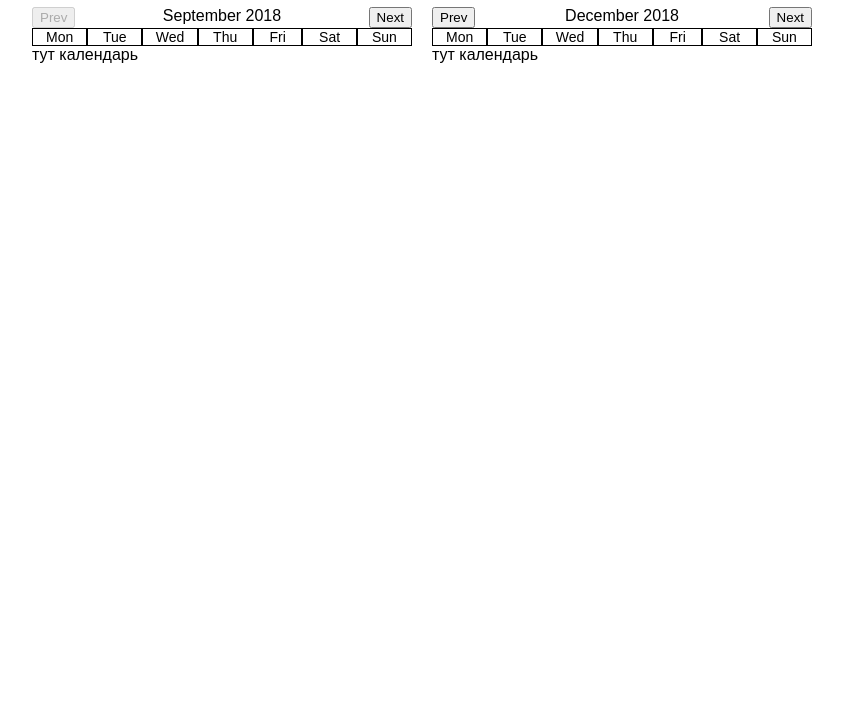
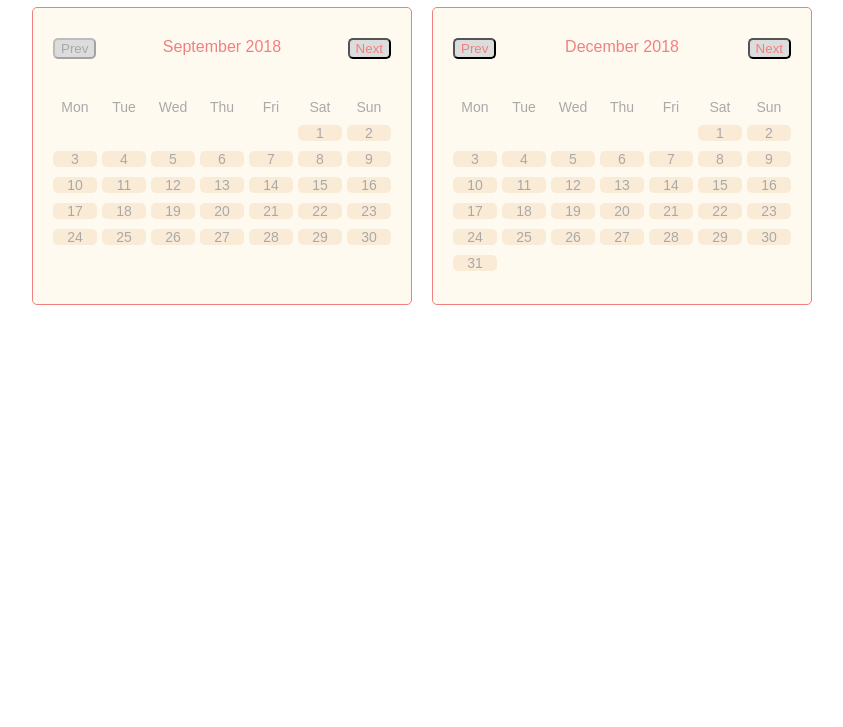
Before and after one commit to vivisanko/date-picker, a React app: page / in a window 1280 px wide. Shown: the part 73-800 px from the top of the page, without its empty margins (218-1061 px from the left). Built offline with nearby package versions, Linux system fonts and the light colour scheme.

Commit message:
feat: some components

```diff
--- a/src/components/App/index.js
+++ b/src/components/App/index.js
@@ -24,8 +24,6 @@ class App extends PureComponent {
 
 
     componentWillMount(){
-        console.log('mounted');
-        console.log('this.state',this.state);
         this.createEndPeriod("start", this.state.maxIntervalInMonth, "end");
         this.createEndPeriod("start", 0, "startingCurrent");
         this.createEndPeriod("start", this.state.defaultIntervalInMonth, "endingCurrent");
@@ -35,7 +33,6 @@ class App extends PureComponent {
 
 
     render(){
-        console.log('this.state',this.state);
     return (
         <div className="app">
             <div className="app__dateBox">
@@ -54,12 +51,7 @@ class App extends PureComponent {
   createEndPeriod = (start,interval,change)=>{
       let startMonth = this.state[start].getMonth();
       let newState = new Date( this.state[start]);
-      console.log('newState before',newState);
-
-    //   newState.setMonth(startMonth + this.state[interval]);
-    newState.setMonth(startMonth + interval);
-
-    console.log('newState',newState);
+        newState.setMonth(startMonth + interval);
 
     this.setState({
         [change]: newState
--- a/src/components/App/style.css
+++ b/src/components/App/style.css
@@ -1,13 +1,15 @@
 
 .app {
+color: darkgray;
+}
 
-}
+
 .app__dateBox {
   margin: auto;
   max-width: 800px;
  display:flex;
  flex-direction: row;
- align-items: center;
+ align-items: flex-start;
  justify-content: center;
  flex-wrap: wrap;
 }
--- a/src/components/AppStageDate/index.js
+++ b/src/components/AppStageDate/index.js
@@ -2,7 +2,8 @@ import React, {Component, PureComponent} from 'react';
 import MonthlyCalendar from '../MonthlyCalendar';
 import './style.css';
 
-class AppStageDate extends Component {
+
+class AppStageDate extends PureComponent {
    constructor(props){
        super(props)
 
@@ -10,7 +11,6 @@ class AppStageDate extends Component {
             months: ["January", "February", "March", "April", "May", "June", "July", "August", "September", "October", "November", "December"],
             selectedPeriod: null,
             selectedDate: null,
-
         }
     this.defaultSelectedPeriod = this.defaultSelectedPeriod.bind(this);
 
@@ -19,13 +19,10 @@ class AppStageDate extends Component {
     componentWillMount(){
         this.defaultSelectedPeriod();
         this.defaultSelectedDate();
+        }
 
-
+    componentDidMount() {
     }
-    // componentDidMount() {
-    //     // this.interval = setInterval(() => this.defaultSelectedPeriod(), 1000);
-    //    this.defaultSelectedPeriod();
-    //   }
 
     // shouldComponentUpdate(nextProps, nextState){
     //     return this.state.isOpen !== nextState.isOpen
@@ -35,7 +32,6 @@ class AppStageDate extends Component {
 
     render(){
         const {start, end, current} = this.props;
-        console.log('props',this.props);
 
         // const body = this.state.isOpen && <section>{article.text}</section>
 
@@ -44,29 +40,31 @@ class AppStageDate extends Component {
             <div className="appStageDate__selectPeriod">
               <button className="appStageDate__changePeriod"
                id="previous"
+               ref="previous"
                onClick={this.handleClick}
-               disabled={this.props.current.getMonth()===this.props.start.getMonth() && this.props.current.getFullYear()===this.props.start.getFullYear()}>
+               disabled={this.state.selectedDate.getMonth()===this.props.start.getMonth() && this.state.selectedDate.getFullYear()===this.props.start.getFullYear()}
+               >
                  Prev
               </button>
               <div className="appStageDate__periodInfo">{this.state.selectedPeriod}</div>
               <button className="appStageDate__changePeriod"
                id="next"
+               ref="next"
                 onClick={this.handleClick}
-                disabled={this.props.current.getMonth()===this.props.end.getMonth() && this.props.current.getFullYear()===this.props.end.getFullYear()}>
+                disabled={this.state.selectedDate.getMonth()===this.props.end.getMonth() && this.state.selectedDate.getFullYear()===this.props.end.getFullYear()}
+                >
                 Next
               </button>
            </div>
 
            <div className="appStageDate__monthlyCalendar">
-           <MonthlyCalendar/>
-           тут календарь</div>
+           <MonthlyCalendar period={this.state.selectedDate}/>
+           </div>
         </div>
         )
     }
 
     defaultSelectedPeriod=()=> {
-        console.log('this.state AppStageDate',this.state);
-        console.log('this.props AppStageDate',this.props);
         this.setState({
              selectedPeriod: `${this.state.months[new Date(this.props.current).getMonth()]} ${new Date(this.props.current).getFullYear()}`
            });
@@ -80,7 +78,6 @@ class AppStageDate extends Component {
 
     handleClick = (event) => {
         let step =  (event.target.id==='next')? 1 : -1;
-        console.log('step',step);
     //  это функция CreateendPeriod из родителя, как ее унифицировать и передать ребенку???
         let startMonth = this.state.selectedDate.getMonth();
         let newState = new Date( this.state.selectedDate);
@@ -93,14 +90,19 @@ class AppStageDate extends Component {
       })
 
         this.setState({
-            selectedPeriod: `${this.state.months[new Date(newState).getMonth()]} ${new Date(newState).getFullYear()}`
+         selectedPeriod: `${this.state.months[new Date(newState).getMonth()]} ${new Date(newState).getFullYear()}`
           });
-
-
-
 
     }
 
+    isDisableStyle=(isDisabled)=>{
+        console.log('isDisabled',this.refs[isDisabled]);
+
+        if(isDisabled){
+            return {cursor:'no-drop'}
+        }
+        return {}
+    }
 }
 
 export default AppStageDate;
--- a/src/components/AppStageDate/style.css
+++ b/src/components/AppStageDate/style.css
@@ -1,5 +1,9 @@
 
 .appStageDate__box {
+  background-color: floralwhite;
+  border-radius: 5px;
+  padding: 20px;
+  border: 1px solid lightcoral;
 }
 
 .appStageDate__selectPeriod {
@@ -7,9 +11,20 @@
   flex-wrap: nowrap;
   flex-direction: row;
   justify-content: space-between;
-
+  padding: 10px 0 35px;
 }
 
 .appStageDate__periodInfo {
   display: inline-block;
+  color: lightcoral;
 }
+
+.appStageDate__changePeriod {
+  background-color: gainsboro;
+  color: lightcoral;
+  border-radius: 5px;
+  cursor: pointer;
+}
+.appStageDate__changePeriod:disabled{
+  color: inherit;
+}
--- a/src/components/MonthlyCalendar/index.js
+++ b/src/components/MonthlyCalendar/index.js
@@ -7,26 +7,126 @@ class MonthlyCalendar extends PureComponent {
 
     this.state = {
             weekDays: ["Monday", "Tuesday", "Wednesday", "Thursday", "Friday", "Saturday", "Sunday"],
+            monthDays: [],
+            userDate: null,
+            userDay:null,
+            samePeriod: false,
         }
 
+    // this.determineNumberDaysInMonth = this.determineNumberDaysInMonth.bind(this);
+    // this.determineStartWeekDay = this.determineStartWeekDay.bind(this);
+    this.createMonthDays = this.createMonthDays.bind(this)
+    this.findOutIsTheSamePeriod = this.findOutIsTheSamePeriod.bind(this)
     }
 
+    componentWillMount(){
+        this.createMonthDays();
+    }
+
+    componentWillReceiveProps(){
+        this.createMonthDays();
+        this.findOutIsTheSamePeriod();
+    }
+
+
     render(){
-        const week = this.state.weekDays.map((day, index) =>
-           <div key={index} className="monthlyCalendar__weekDays">
-          {day.slice(0,3)}
-           </div>
+        const weekDaysName = this.state.weekDays.map((day, index) =>
+        <div key={index} className="monthlyCalendar__weekDays">
+        {day.slice(0,3)}
+        </div>
+        )
+          const days = this.state.monthDays.map((day, index)=>
+            <div key={index}
+            className = {[(day!=='')? "monthlyCalendar__weekDays monthlyCalendar__weekDays_withDate": "monthlyCalendar__weekDays", (this.state.userDay===day && this.state.samePeriod) ? "monthlyCalendar__selectedDate":''].join(' ')}
+            onClick={this.handleClick.bind(this, index)}>
+              {day}
+            </div>
         )
 
+
         return (
-            <div className="monthlyCalendar__weekBox">{week}</div>
+            <div className="monthlyCalendar__monthBlock">
+              <div className="monthlyCalendar__weekBox monthlyCalendar__weekNamesBox">{weekDaysName}</div>
+              <div className="monthlyCalendar__weekBox">{days}</div>
+            </div>
         )
     }
 
 
+
+   determineNumberDaysInMonth = () =>{
+       const month = this.props.period.getMonth();
+       if (month === 3 || month === 5 || month === 8 || month === 10) {
+           return 30
+       }
+       if(month === 1) {
+           const year = this.props.period.getFullYear();
+           if((year%4===0 &&year%100!==0)||year%400===0){
+               return 29
+           } else return 28
+       }
+       return 31
+   }
+
+   determineStartWeekDay = ()=>{
+       let startDay= new Date(this.props.period);
+       startDay.setDate(1);
+       console.log('startDay',startDay);
+       return startDay.getDay()
+   }
+
+   createMonthDays=()=>{
+
+       let currentMonth = [];
+       let day = 1;
+       const numberDaysInMonth = this.determineNumberDaysInMonth(this.props);
+       console.log('numberDaysInMonth',numberDaysInMonth);
+
+       let startInd = (this.determineStartWeekDay(this.props) === 0) ? 6 : (this.determineStartWeekDay(this.props) - 1);
+        console.log('startInd',startInd);
+        while(currentMonth.length < startInd){
+        currentMonth.push("");
+         }
+        for (let i=startInd;i<numberDaysInMonth+startInd; i++){
+        currentMonth[i] = day;
+        day+=1;
+        }
+
+        while(currentMonth.length%7!==0){
+        currentMonth.push("");
+        }
+        this.setState({
+            monthDays:currentMonth
+        })
+   }
+
+   handleClick=(ind)=>{
+       if(this.state.monthDays[ind]!==''){
+           let chosen=new Date(this.props.period);
+           chosen.setDate(this.state.monthDays[ind]);
+           console.log('chosen',chosen);
+
+        this.setState({
+            userDate: chosen,
+            userDay:this.state.monthDays[ind]
+        })
+
+       }
+
+   }
+
+   findOutIsTheSamePeriod=()=>{
+       let period1 = new Date(this.props.period);
+       let period2 = new Date(this.state.userDate);
+       console.log('period1',period1);
+       console.log('period2',period2);
+    let isTheSame=(period1.getMonth()===period2.getMonth() && period1.getFullYear()===period2.getFullYear())? true : false;
+    console.log('isTheSame',isTheSame);
+
+    this.setState({
+        samePeriod: isTheSame
+    })
+   }
 }
 
-
-
-
 export default MonthlyCalendar;
--- a/src/components/MonthlyCalendar/style.css
+++ b/src/components/MonthlyCalendar/style.css
@@ -1,16 +1,38 @@
+.monthlyCalendar__monthBlock{
+  min-height: 190px;
 
+}
 
 .monthlyCalendar__weekBox {
   display: flex;
   justify-content: space-between;
+  align-items: flex-start;
+  flex-wrap: wrap;
+  margin: auto;
+  /* box-sizing: border-box; */
+}
+
+.monthlyCalendar__weekNamesBox {
   flex-wrap: nowrap;
 }
+
 .monthlyCalendar__weekDays {
   text-align: center;
-  list-style: none;
- flex-grow: 1;
- max-width: 14%;
- border: 1px solid black;
+  vertical-align: center;
+ flex-basis: 13%;
+ min-height: 1rem;
  font-size: 14px;
+ margin: 5px 0;
+}
 
+.monthlyCalendar__weekDays_withDate {
+  /* border: 0.1px solid black; */
+background-color: antiquewhite;
+border-radius: 5px;
+cursor: pointer;
 }
+
+.monthlyCalendar__selectedDate {
+  background-color: lightcoral;
+  color:white;
+}
```
Also changed, not shown: 1 other file.
